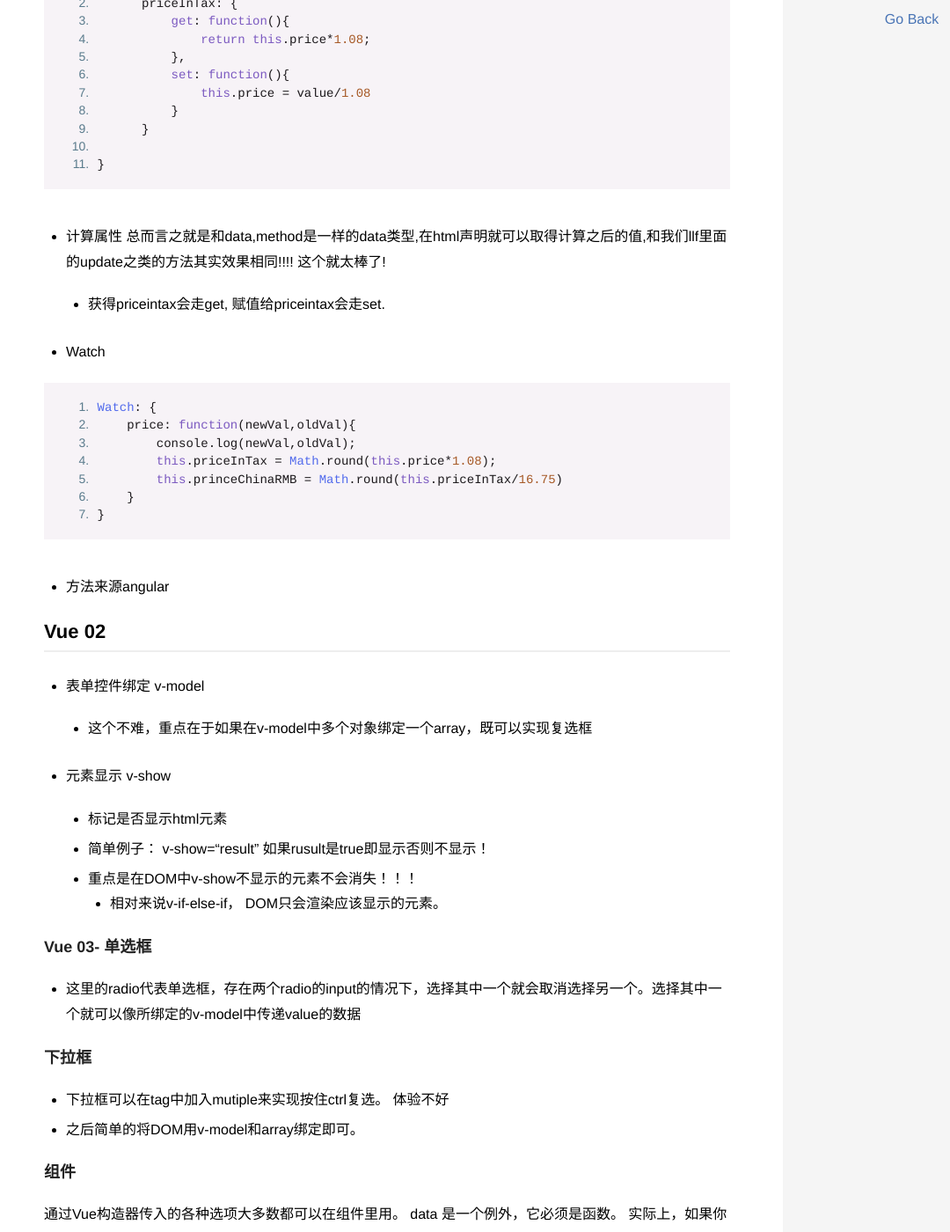
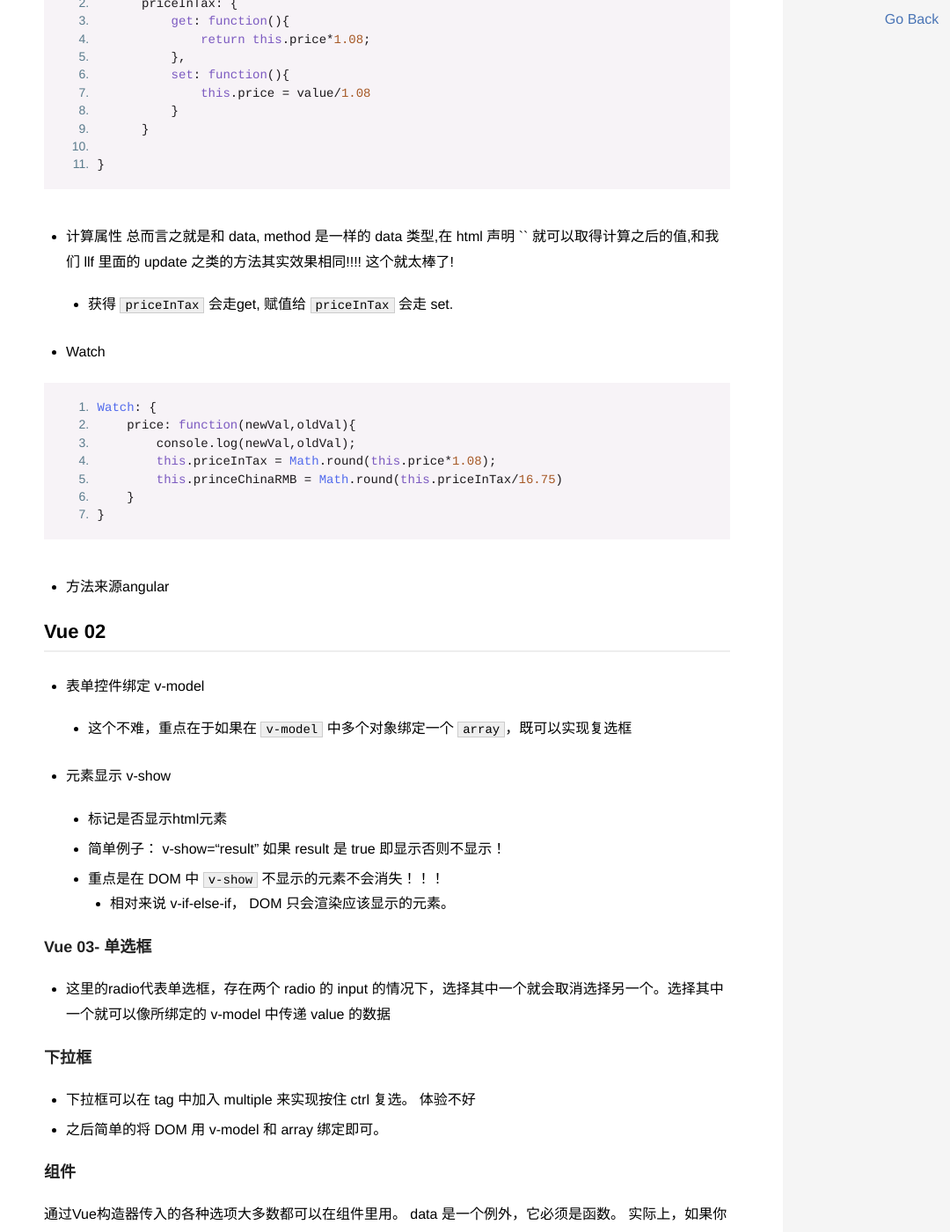
Before and after one commit to WMXPY/blog.mengw.io, a Jekyll site: the page built from _posts/javascript/2016-05-14-Vue-Guide.md, in a window 1280 px wide and 1400 px high, scrolled down 689 px. Shown: the whole window at 88% size, without its empty margins (200-1280 px from the left). Built offline with Jekyll 4.4.1, drawn with Linux system fonts in a browser that asks for light colours; some of the changed text lies outside the part shown.

Commit message:
fix old article 1

````diff
--- a/_posts/javascript/2016-05-14-Vue-Guide.md
+++ b/_posts/javascript/2016-05-14-Vue-Guide.md
@@ -34,13 +34,13 @@ Computed: {
 }
 ```
 
--   计算属性 总而言之就是和data,method是一样的data类型,在html声明{{priceInTax}}就可以取得计算之后的值,和我们llf里面的update之类的方法其实效果相同!!!! 这个就太棒了!
+-   计算属性 总而言之就是和 data, method 是一样的 data 类型,在 html 声明 `{{priceInTax}}` 就可以取得计算之后的值,和我们 llf 里面的 update 之类的方法其实效果相同!!!! 这个就太棒了!
 
-    -   获得priceintax会走get, 赋值给priceintax会走set.
+    -   获得 `priceInTax` 会走get, 赋值给 `priceInTax` 会走 set.
 
 -   Watch
 
-```Vue
+```js
 Watch: {
     price: function(newVal,oldVal){
         console.log(newVal,oldVal);
@@ -56,29 +56,29 @@ Watch: {
 
 -   表单控件绑定 v-model
 
-    -   这个不难，重点在于如果在v-model中多个对象绑定一个array，既可以实现复选框
+    -   这个不难，重点在于如果在 `v-model` 中多个对象绑定一个 `array`，既可以实现复选框
 
 -   元素显示 v-show
 
     -   标记是否显示html元素
-    -   简单例子： v-show=“result” 如果rusult是true即显示否则不显示！
-    -   重点是在DOM中v-show不显示的元素不会消失！！！
-        -   相对来说v-if-else-if， DOM只会渲染应该显示的元素。
+    -   简单例子： v-show=“result” 如果 result 是 true 即显示否则不显示！
+    -   重点是在 DOM 中 `v-show` 不显示的元素不会消失！！！
+        -   相对来说 v-if-else-if， DOM 只会渲染应该显示的元素。
 
 ### Vue 03- 单选框
 
--   这里的radio代表单选框，存在两个radio的input的情况下，选择其中一个就会取消选择另一个。选择其中一个就可以像所绑定的v-model中传递value的数据
+-   这里的radio代表单选框，存在两个 radio 的 input 的情况下，选择其中一个就会取消选择另一个。选择其中一个就可以像所绑定的 v-model 中传递 value 的数据
 
 ### 下拉框
 
--   下拉框可以在tag中加入mutiple来实现按住ctrl复选。 体验不好
--   之后简单的将DOM用v-model和array绑定即可。
+-   下拉框可以在 tag 中加入 multiple 来实现按住 ctrl 复选。 体验不好
+-   之后简单的将 DOM 用 v-model 和 array 绑定即可。
 
 ### 组件
 
 通过Vue构造器传入的各种选项大多数都可以在组件里用。 data 是一个例外，它必须是函数。 实际上，如果你这么做：
 
-```vue
+```js
 Vue.component('my-component', {
   template: '<span>{{ message }}</span>',
   data: {
@@ -87,7 +87,7 @@ Vue.component('my-component', {
 })
 ```
 
-```vue
+```js
 var data = { counter: 0 }
 Vue.component('simple-counter', {
   template: '<button v-on:click="counter += 1">{{ counter }}</button>',
````
Also changed, not shown: other parts of _posts/javascript/2016-05-14-Vue-Guide.md (+4 -4 lines).
